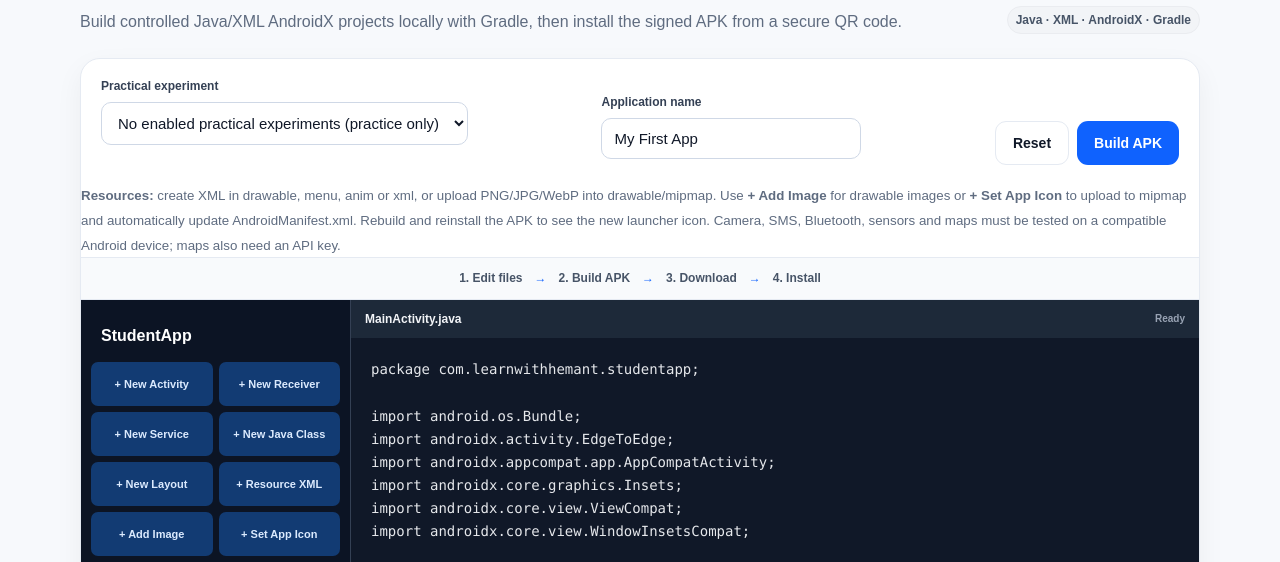
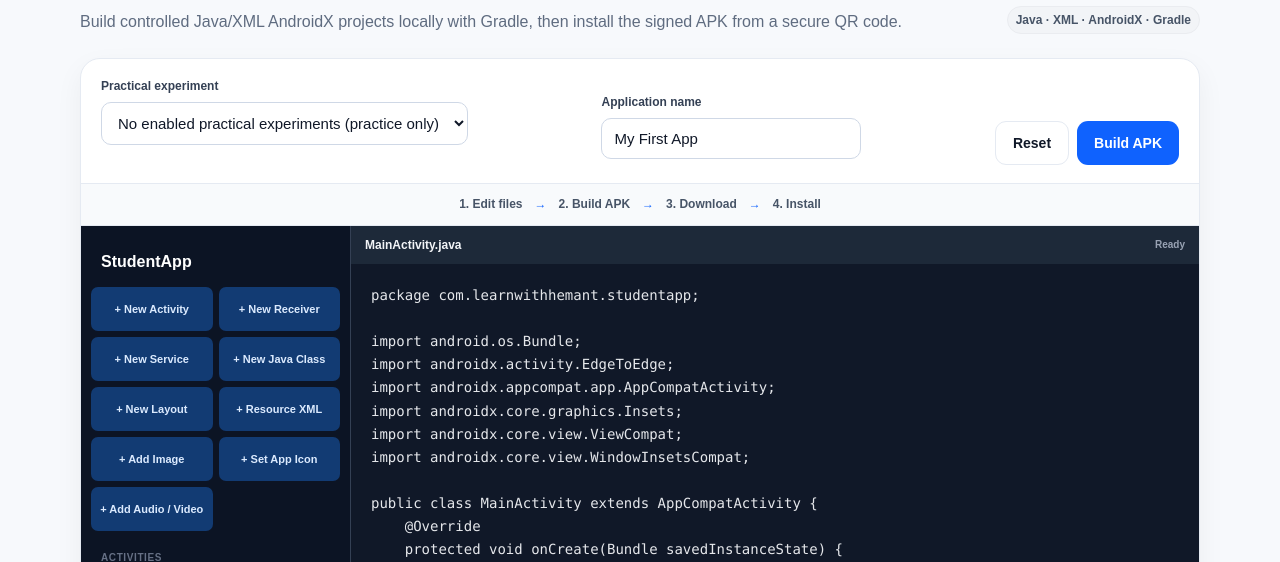
Before and after one commit to cshemant/HemantExamSystem, a Python web app: template templates/android_lab.html in a window 1280 px wide. Shown: the part 152-714 px from the top of the page. Run offline with Jinja, Linux system fonts and the light colour scheme; the template is opened without the code that fills it, so the values that code supplies are empty.

Commit message:
android lab

```diff
--- a/templates/android_lab.html
+++ b/templates/android_lab.html
@@ -15,7 +15,6 @@
     <label>Application name<input id="android-app-name" maxlength="40" value="My First App"></label>
     <div class="actions"><button class="btn secondary" type="button" id="android-reset">Reset</button><button class="btn" type="button" id="android-build">Build APK</button></div>
   </div>
-  <p class="muted"><small><strong>Resources:</strong> create XML in drawable, menu, anim or xml, or upload PNG/JPG/WebP into drawable/mipmap. Use <strong>+ Add Image</strong> for drawable images or <strong>+ Set App Icon</strong> to upload to mipmap and automatically update AndroidManifest.xml. Rebuild and reinstall the APK to see the new launcher icon. Camera, SMS, Bluetooth, sensors and maps must be tested on a compatible Android device; maps also need an API key.</small></p>
   <div class="android-flow"><span>1. Edit files</span><b>→</b><span>2. Build APK</span><b>→</b><span>3. Download</span><b>→</b><span>4. Install</span></div>
   <div class="android-workspace">
     <aside class="android-files"><strong>StudentApp</strong><div class="android-file-actions"><button type="button" id="android-new-activity">+ New Activity</button><button type="button" id="android-new-receiver">+ New Receiver</button><button type="button" id="android-new-service">+ New Service</button><button type="button" id="android-new-class">+ New Java Class</button><button type="button" id="android-new-layout">+ New Layout</button><button type="button" id="android-new-resource">+ Resource XML</button><button type="button" id="android-upload-image">+ Add Image</button><button type="button" id="android-set-icon">+ Set App Icon</button><button type="button" id="android-upload-media">+ Add Audio / Video</button><input type="file" id="android-media-file" accept=".mp3,.wav,.ogg,.mp4,.m4a,audio/mpeg,audio/wav,audio/ogg,video/mp4,audio/mp4" hidden><input type="file" id="android-image-file" accept="image/png,image/jpeg,image/webp" hidden></div><div id="android-file-tree"></div><div class="android-selected-actions"><button type="button" id="android-rename-file">Rename</button><button type="button" id="android-delete-file">Delete</button></div><small id="android-file-counts">1/10 activities · 1/15 layouts</small></aside>
```
